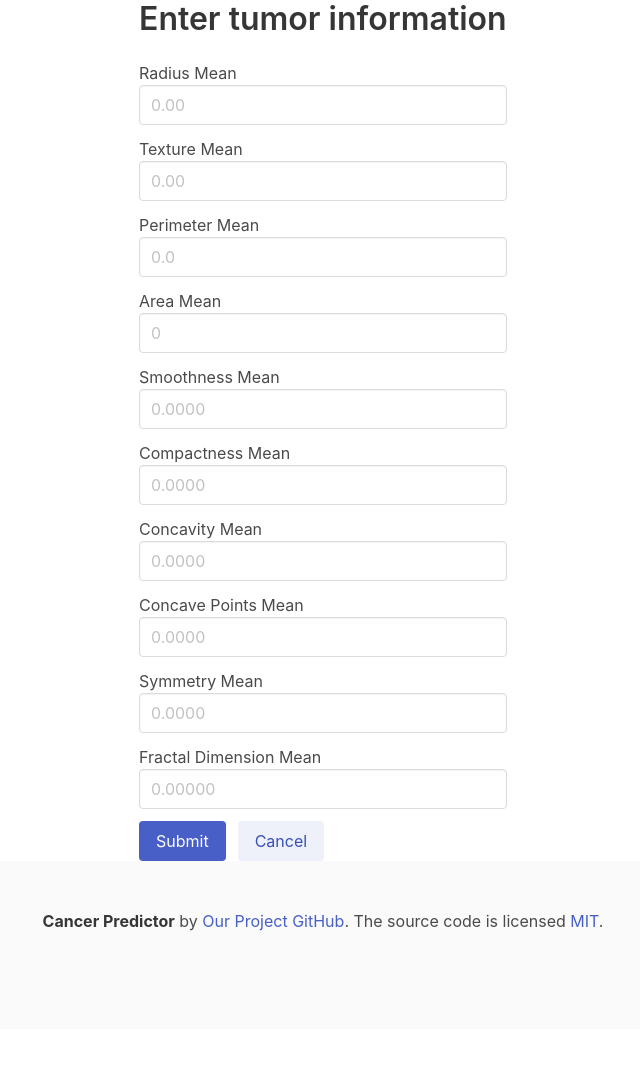
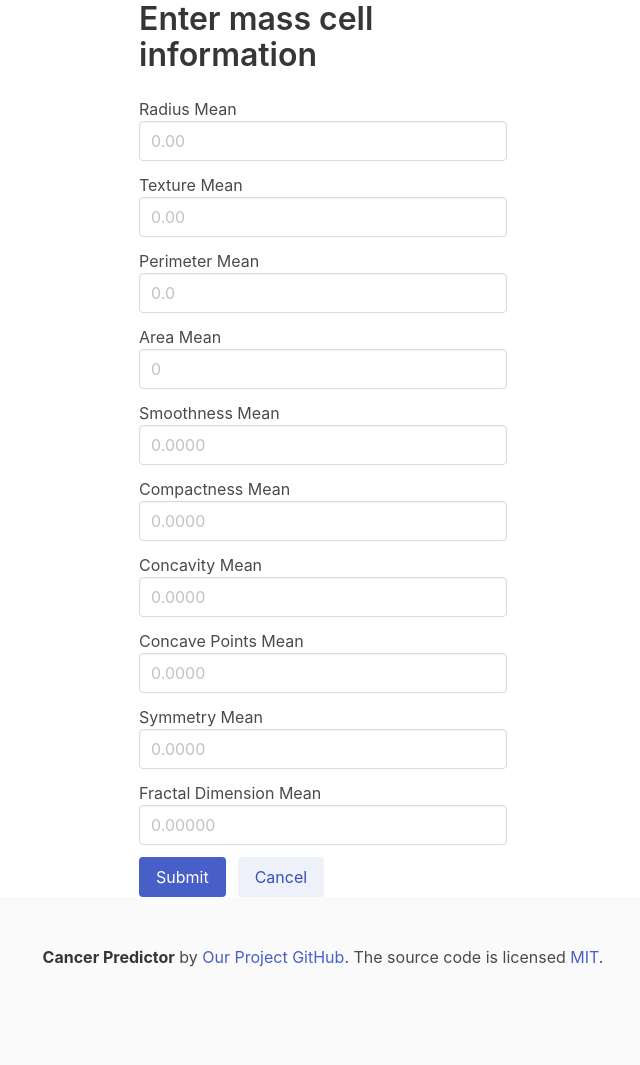
Before and after one commit to datathon21/breast_cancer_prediction, a Django app: page /predict/ in a window 1280 px wide. Shown: the part 55-1120 px from the top of the page, without its empty margins (317-957 px from the left). Before the commit the page ends 986 px from the top, so only its background shows below. Run offline with Django 3.2, Linux system fonts and the light colour scheme; parts of the project's set-up code (start-up, migrations or seed data) failed here and were passed over.

Commit message:
change form title

```diff
--- a/breast_cancer_predictor/templates/predictForm.html
+++ b/breast_cancer_predictor/templates/predictForm.html
@@ -79,7 +79,7 @@
             <div class="column">
                 <form action="/predict/" method="POST">
                     {% csrf_token %}
-                    <h2 class="title"> Enter tumor information </h2>
+                    <h2 class="title"> Enter mass cell information </h2>
                     <div class="field">
                         <label for="radius_mean"> Radius Mean </label>
                         <div class="control">
```
